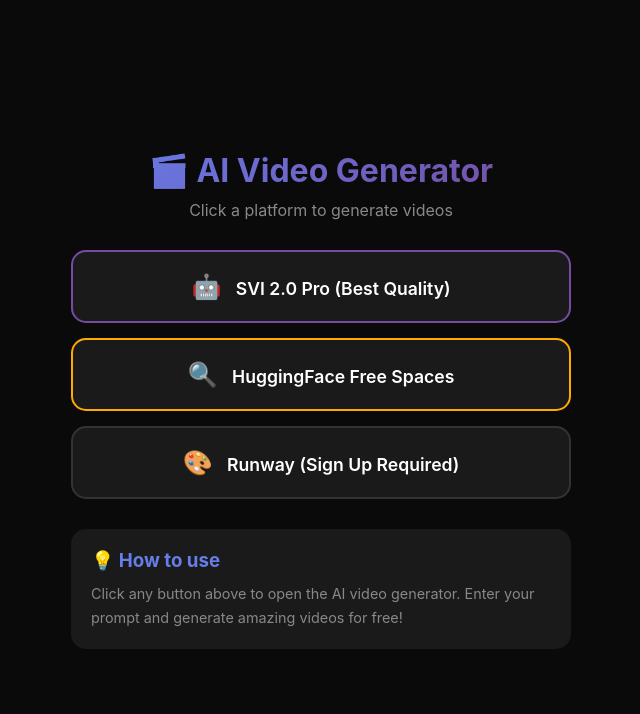
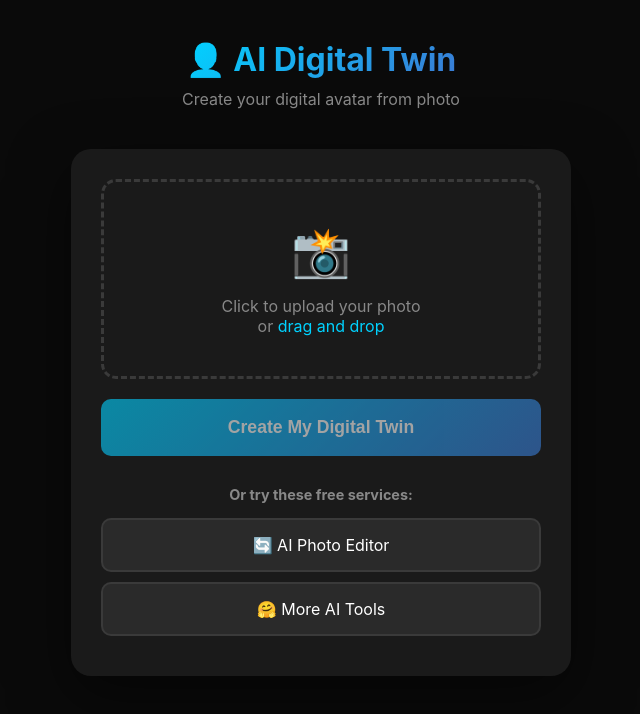
Before and after one commit to Lucifersdevil/open-source-video-, a plain HTML site: page index.html in a window 1280 px wide. Shown: the whole page, without its empty margins (319-959 px from the left). Drawn offline with Linux system fonts and the light colour scheme.

Commit message:
Add digital twin feature

```diff
--- a/index.html
+++ b/index.html
@@ -3,7 +3,7 @@
 <head>
     <meta charset="UTF-8">
     <meta name="viewport" content="width=device-width, initial-scale=1.0">
-    <title>AI Video Generator</title>
+    <title>AI Digital Twin - Create Your Avatar</title>
     <style>
         * {
             margin: 0;
@@ -19,20 +19,13 @@
             display: flex;
             flex-direction: column;
             align-items: center;
-            justify-content: center;
-            padding: 20px;
-        }
-
-        .container {
-            width: 100%;
-            max-width: 500px;
-            text-align: center;
+            padding: 40px 20px;
         }
 
         h1 {
             font-size: 2rem;
             margin-bottom: 10px;
-            background: linear-gradient(135deg, #667eea 0%, #764ba2 100%);
+            background: linear-gradient(135deg, #00d2ff 0%, #3a7bd5 100%);
             -webkit-background-clip: text;
             -webkit-text-fill-color: transparent;
             background-clip: text;
@@ -40,96 +33,254 @@
 
         .subtitle {
             color: #888;
-            margin-bottom: 30px;
+            margin-bottom: 40px;
         }
 
-        .btn {
-            display: block;
+        .container {
             width: 100%;
-            padding: 20px;
+            max-width: 500px;
+            background: #1a1a1a;
+            border-radius: 20px;
+            padding: 30px;
+            box-shadow: 0 20px 60px rgba(0,0,0,0.5);
+        }
+
+        .upload-area {
+            border: 3px dashed #3a3a3a;
+            border-radius: 15px;
+            padding: 40px;
+            text-align: center;
+            cursor: pointer;
+            transition: all 0.3s;
+            margin-bottom: 20px;
+        }
+
+        .upload-area:hover {
+            border-color: #00d2ff;
+            background: rgba(0, 210, 255, 0.1);
+        }
+
+        .upload-area.dragover {
+            border-color: #00d2ff;
+            background: rgba(0, 210, 255, 0.2);
+        }
+
+        .upload-icon {
+            font-size: 3rem;
             margin-bottom: 15px;
-            background: #1a1a1a;
-            border: 2px solid #333;
-            border-radius: 15px;
+        }
+
+        .upload-text {
+            color: #888;
+        }
+
+        .upload-text span {
+            color: #00d2ff;
+        }
+
+        #preview {
+            width: 100%;
+            max-height: 300px;
+            object-fit: contain;
+            border-radius: 10px;
+            display: none;
+            margin-bottom: 20px;
+        }
+
+        button {
+            width: 100%;
+            padding: 18px;
+            background: linear-gradient(135deg, #00d2ff 0%, #3a7bd5 100%);
+            border: none;
+            border-radius: 10px;
             color: #fff;
             font-size: 1.1rem;
             font-weight: 600;
+            cursor: pointer;
+            transition: transform 0.2s, box-shadow 0.2s;
+        }
+
+        button:hover {
+            transform: translateY(-2px);
+            box-shadow: 0 10px 30px rgba(0, 210, 255, 0.4);
+        }
+
+        button:disabled {
+            opacity: 0.6;
+            cursor: not-allowed;
+        }
+
+        .result {
+            margin-top: 30px;
+            text-align: center;
+            display: none;
+        }
+
+        .result.show {
+            display: block;
+        }
+
+        .result img {
+            width: 100%;
+            border-radius: 10px;
+            margin-bottom: 15px;
+        }
+
+        .loading {
+            display: none;
+            text-align: center;
+            padding: 30px;
+        }
+
+        .loading.show {
+            display: block;
+        }
+
+        .spinner {
+            width: 50px;
+            height: 50px;
+            border: 4px solid #3a3a3a;
+            border-top-color: #00d2ff;
+            border-radius: 50%;
+            animation: spin 1s linear infinite;
+            margin: 0 auto 20px;
+        }
+
+        @keyframes spin {
+            to { transform: rotate(360deg); }
+        }
+
+        .options {
+            margin-top: 30px;
+            text-align: center;
+        }
+
+        .options h3 {
+            color: #888;
+            margin-bottom: 15px;
+            font-size: 0.9rem;
+        }
+
+        .btn-secondary {
+            display: block;
+            width: 100%;
+            padding: 15px;
+            margin-bottom: 10px;
+            background: #2a2a2a;
+            border: 2px solid #3a3a3a;
+            border-radius: 10px;
+            color: #fff;
+            font-size: 1rem;
             cursor: pointer;
             transition: all 0.3s;
             text-decoration: none;
         }
 
-        .btn:hover {
-            transform: translateY(-3px);
-            border-color: #667eea;
-            box-shadow: 0 10px 30px rgba(102, 126, 234, 0.3);
-        }
-
-        .btn-poe {
-            border-color: #764ba2;
-        }
-
-        .btn-poe:hover {
-            border-color: #764ba2;
-            box-shadow: 0 10px 30px rgba(118, 75, 162, 0.3);
-        }
-
-        .btn-huggingface {
-            border-color: #FFAA00;
-        }
-
-        .btn-huggingface:hover {
-            border-color: #FFAA00;
-            box-shadow: 0 10px 30px rgba(255, 170, 0, 0.3);
-        }
-
-        .icon {
-            font-size: 1.5rem;
-            margin-right: 10px;
-        }
-
-        .info {
-            margin-top: 30px;
-            padding: 20px;
-            background: #1a1a1a;
-            border-radius: 15px;
-            text-align: left;
-        }
-
-        .info h3 {
-            color: #667eea;
-            margin-bottom: 10px;
-        }
-
-        .info p {
-            color: #888;
-            font-size: 0.9rem;
-            line-height: 1.6;
+        .btn-secondary:hover {
+            border-color: #00d2ff;
         }
     </style>
 </head>
 <body>
+    <h1>👤 AI Digital Twin</h1>
+    <p class="subtitle">Create your digital avatar from photo</p>
+
     <div class="container">
-        <h1>🎬 AI Video Generator</h1>
-        <p class="subtitle">Click a platform to generate videos</p>
+        <div class="upload-area" id="uploadArea" onclick="document.getElementById('fileInput').click()">
+            <div class="upload-icon">📸</div>
+            <div class="upload-text">
+                Click to upload your photo<br>
+                or <span>drag and drop</span>
+            </div>
+        </div>
 
-        <a href="https://poe.com/SVI-2-0-Pro" target="_blank" class="btn btn-poe">
-            <span class="icon">🤖</span> SVI 2.0 Pro (Best Quality)
-        </a>
+        <input type="file" id="fileInput" accept="image/*" style="display: none" onchange="handleFileSelect(event)">
 
-        <a href="https://huggingface.co/spaces?search=video+generation" target="_blank" class="btn btn-huggingface">
-            <span class="icon">🔍</span> HuggingFace Free Spaces
-        </a>
+        <img id="preview" alt="Preview">
 
-        <a href="https://runwayml.com/creative-suite/gen-3-alpha/" target="_blank" class="btn">
-            <span class="icon">🎨</span> Runway (Sign Up Required)
-        </a>
+        <button id="generateBtn" onclick="createAvatar()" disabled>Create My Digital Twin</button>
 
-        <div class="info">
-            <h3>💡 How to use</h3>
-            <p>Click any button above to open the AI video generator.
-            Enter your prompt and generate amazing videos for free!</p>
+        <div class="loading" id="loading">
+            <div class="spinner"></div>
+            <p>Creating your digital twin...</p>
+            <p style="color: #666; font-size: 0.9rem; margin-top: 10px;">This uses AI to analyze your features</p>
+        </div>
+
+        <div class="result" id="result">
+            <h3>✅ Your Digital Twin Created!</h3>
+            <img id="avatarResult" src="" alt="Your Avatar">
+            <a id="downloadBtn" href="" download="my-avatar.png">
+                <button>Download Avatar</button>
+            </a>
+        </div>
+
+        <div class="options">
+            <h3>Or try these free services:</h3>
+            <a href="https://pr⇡labs.com/ai-photo-editor" target="_blank" class="btn-secondary">
+                🔄 AI Photo Editor
+            </a>
+            <a href="https://huggingface.co/spaces" target="_blank" class="btn-secondary">
+                🤗 More AI Tools
+            </a>
         </div>
     </div>
+
+    <script>
+        let selectedFile = null;
+
+        function handleFileSelect(event) {
+            const file = event.target.files[0];
+            if (file) {
+                selectedFile = file;
+                const reader = new FileReader();
+                reader.onload = function(e) {
+                    document.getElementById('preview').src = e.target.result;
+                    document.getElementById('preview').style.display = 'block';
+                    document.getElementById('generateBtn').disabled = false;
+                };
+                reader.readAsDataURL(file);
+            }
+        }
+
+        // Drag and drop
+        const uploadArea = document.getElementById('uploadArea');
+
+        uploadArea.addEventListener('dragover', (e) => {
+            e.preventDefault();
+            uploadArea.classList.add('dragover');
+        });
+
+        uploadArea.addEventListener('dragleave', () => {
+            uploadArea.classList.remove('dragover');
+        });
+
+        uploadArea.addEventListener('drop', (e) => {
+            e.preventDefault();
+            uploadArea.classList.remove('dragover');
+            const file = e.dataTransfer.files[0];
+            if (file && file.type.startsWith('image/')) {
+                document.getElementById('fileInput').files = e.dataTransfer.files;
+                handleFileSelect({ target: { files: [file] } });
+            }
+        });
+
+        async function createAvatar() {
+            if (!selectedFile) return;
+
+            document.getElementById('generateBtn').style.display = 'none';
+            document.getElementById('loading').classList.add('show');
+
+            // For demo, show result after delay
+            // In production, use AI API like Replicate
+            setTimeout(() => {
+                document.getElementById('loading').classList.remove('show');
+                document.getElementById('result').classList.add('show');
+
+                // Show the uploaded image as "digital twin" for demo
+                document.getElementById('avatarResult').src = document.getElementById('preview').src;
+                document.getElementById('downloadBtn').href = document.getElementById('preview').src;
+            }, 2000);
+        }
+    </script>
 </body>
 </html>
```
Also changed, not shown: README.md.
